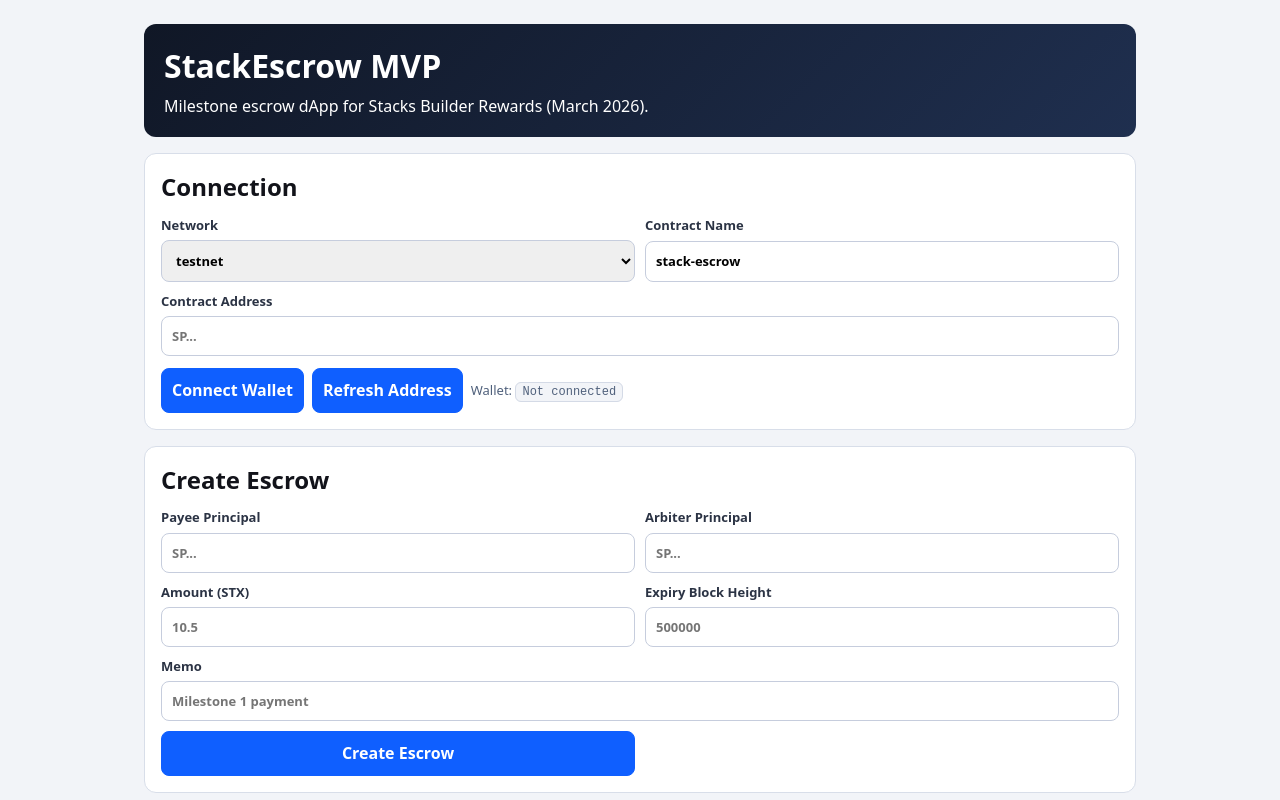
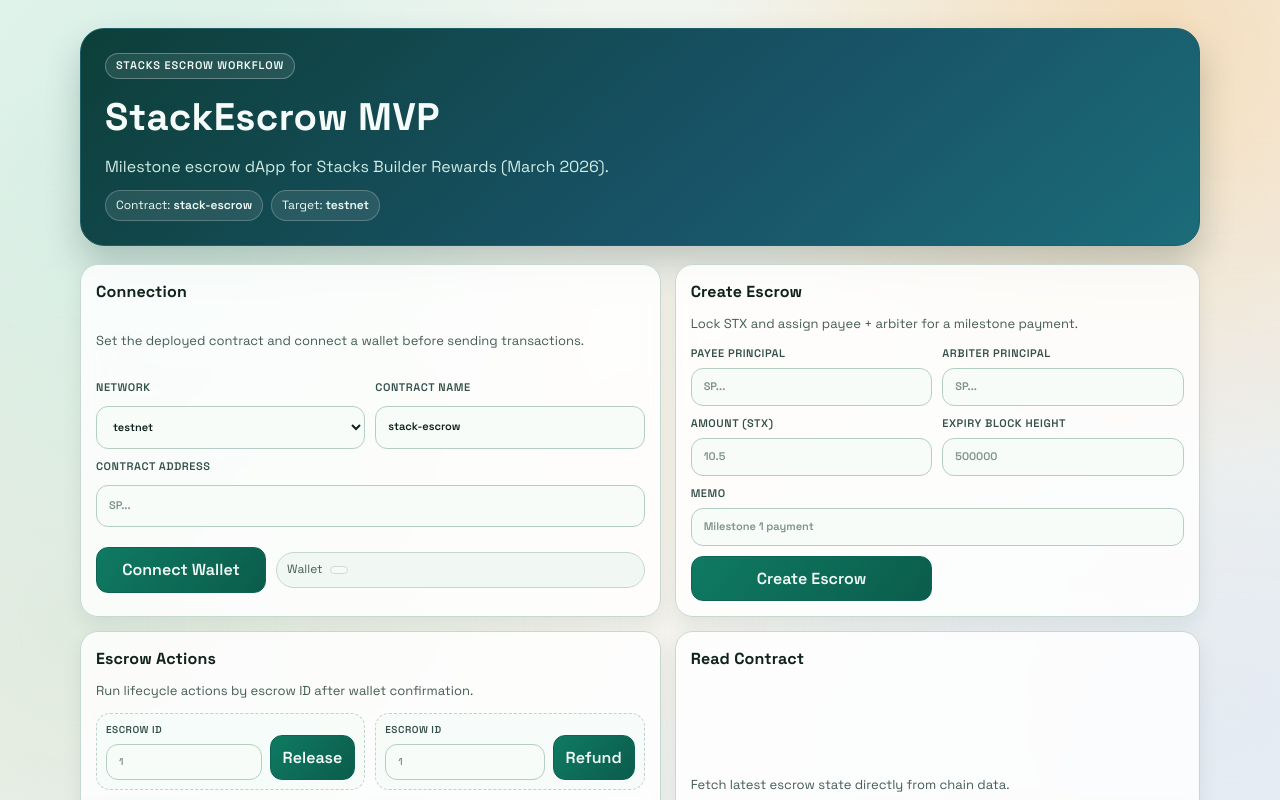
Before and after one commit to lawesst/stack-escrow, a website built with Vite: page web/index.html in a window 1280 px wide. Both pictures are taken after a click on the button "Connect Wallet". Shown: the top 800 px of the page. Built offline with nearby package versions, Linux system fonts and the light colour scheme; what @stacks/connect would draw is missing.

Commit message:
Use connect() wallet flow and polish connect-only UI

```diff
--- a/web/src/main.ts
+++ b/web/src/main.ts
@@ -1,6 +1,6 @@
 import './style.css';
 
-import { request, showConnect } from '@stacks/connect';
+import { connect, request } from '@stacks/connect';
 import {
   boolCV,
   cvToJSON,
@@ -17,11 +17,6 @@
   contractAddress: string;
   contractName: string;
   network: AppNetwork;
-};
-
-const APP_DETAILS = {
-  name: 'StackEscrow',
-  icon: 'https://www.stacks.co/favicon.ico',
 };
 
 const STORAGE_KEY = 'stackescrow:config';
@@ -103,13 +98,23 @@
   return BigInt(value);
 }
 
-async function refreshWalletAddress(): Promise<void> {
+function setWalletAddress(address: string): void {
+  state.walletAddress = address;
+  must<HTMLSpanElement>('#wallet-address').textContent = address || 'Not connected';
+}
+
+function resolveStxAddress(addresses: Array<{ symbol?: string; address: string }>): string {
+  return addresses.find(addr => addr.symbol === 'STX')?.address ?? addresses[0]?.address ?? '';
+}
+
+async function connectWallet(): Promise<void> {
   const config = currentConfig();
-  const result = await request('stx_getAddresses', { network: config.network });
-  const stxAddress = result.addresses.find(addr => addr.symbol === 'STX')?.address ?? result.addresses[0]?.address ?? '';
-
-  state.walletAddress = stxAddress;
-  must<HTMLSpanElement>('#wallet-address').textContent = stxAddress || 'Not connected';
+  const result = await connect({ network: config.network });
+  const stxAddress = resolveStxAddress(result.addresses);
+  if (!stxAddress) {
+    throw new Error('No wallet address returned');
+  }
+  setWalletAddress(stxAddress);
 }
 
 async function runContractCall(functionName: string, functionArgs: ClarityValue[]): Promise<void> {
@@ -240,13 +245,20 @@
 
   document.querySelector<HTMLDivElement>('#app')!.innerHTML = `
     <div class="shell">
-      <header>
+      <header class="hero">
+        <span class="hero-kicker">Stacks Escrow Workflow</span>
         <h1>StackEscrow MVP</h1>
         <p>Milestone escrow dApp for Stacks Builder Rewards (March 2026).</p>
+        <div class="hero-chips">
+          <span class="chip">Contract: <strong>stack-escrow</strong></span>
+          <span class="chip">Target: <strong>testnet</strong></span>
+        </div>
       </header>
 
+      <div class="layout-grid">
         <section class="panel">
           <h2>Connection</h2>
+          <p class="panel-intro">Set the deployed contract and connect a wallet before sending transactions.</p>
           <div class="grid two">
             <label>
               Network
@@ -270,13 +282,13 @@
 
           <div class="actions">
             <button id="connect-wallet" type="button">Connect Wallet</button>
-          <button id="refresh-wallet" type="button">Refresh Address</button>
-          <span class="muted">Wallet: <code id="wallet-address">Not connected</code></span>
+            <span class="wallet-pill">Wallet <code id="wallet-address">Not connected</code></span>
           </div>
         </section>
 
         <section class="panel">
           <h2>Create Escrow</h2>
+          <p class="panel-intro">Lock STX and assign payee + arbiter for a milestone payment.</p>
           <form id="create-form" class="grid two">
             <label>
               Payee Principal
@@ -304,7 +316,8 @@
 
         <section class="panel">
           <h2>Escrow Actions</h2>
-        <div class="grid two">
+          <p class="panel-intro">Run lifecycle actions by escrow ID after wallet confirmation.</p>
+          <div class="action-grid">
             <form id="release-form" class="inline-form">
               <label>Escrow ID <input name="id" required placeholder="1" /></label>
               <button type="submit">Release</button>
@@ -342,17 +355,19 @@
 
         <section class="panel">
           <h2>Read Contract</h2>
+          <p class="panel-intro">Fetch latest escrow state directly from chain data.</p>
           <form id="read-form" class="inline-form">
             <label>Escrow ID <input name="id" required placeholder="1" /></label>
             <button type="submit">Fetch Escrow</button>
           </form>
         </section>
 
-      <section class="panel">
+        <section class="panel panel-output">
           <h2>Output</h2>
           <div id="status" data-mode="ok">Ready</div>
           <pre id="result">{}</pre>
         </section>
+      </div>
     </div>
   `;
 
@@ -366,27 +381,17 @@
 
   must<HTMLButtonElement>('#connect-wallet').addEventListener('click', async () => {
     try {
-      currentConfig();
-      await showConnect({
-        appDetails: APP_DETAILS,
-        redirectTo: '/',
-        onFinish: async () => {
-          await refreshWalletAddress();
+      await connectWallet();
       setStatus('Wallet connected', 'ok');
-        },
-        onCancel: () => setStatus('Wallet connection cancelled', 'warn'),
-      });
     } catch (error) {
-      setStatus(error instanceof Error ? error.message : 'Wallet connect failed', 'err');
+      const message = error instanceof Error ? error.message : 'Wallet connect failed';
+      if (/cancel/i.test(message)) {
+        setStatus('Wallet connection cancelled', 'warn');
+      } else if (/no wallet address/i.test(message)) {
+        setStatus('Connected wallet returned no address', 'err');
+      } else {
+        setStatus(message, 'err');
       }
-  });
-
-  must<HTMLButtonElement>('#refresh-wallet').addEventListener('click', async () => {
-    try {
-      await refreshWalletAddress();
-      setStatus('Wallet address refreshed', 'ok');
-    } catch (error) {
-      setStatus(error instanceof Error ? error.message : 'Failed to refresh wallet address', 'err');
     }
   });
 
--- a/web/src/style.css
+++ b/web/src/style.css
@@ -1,16 +1,62 @@
+@import url('https://fonts.googleapis.com/css2?family=IBM+Plex+Mono:wght@400;500&family=Space+Grotesk:wght@400;500;600;700&display=swap');
+
 :root {
-  font-family: ui-sans-serif, system-ui, -apple-system, Segoe UI, Roboto, sans-serif;
-  color: #12131a;
-  background: #f2f4f8;
-  line-height: 1.4;
+  --font-ui: 'Space Grotesk', 'Trebuchet MS', sans-serif;
+  --font-mono: 'IBM Plex Mono', 'Courier New', monospace;
+  --ink: #10221d;
+  --ink-soft: #455c55;
+  --surface: rgba(255, 255, 255, 0.84);
+  --surface-strong: #f7fcf9;
+  --line: #c6d8cf;
+  --brand: #0f7a62;
+  --brand-strong: #0b5c4b;
+  --brand-soft: #e3f4ee;
+  --warning-soft: #fff3dc;
+  --warning-line: #efd191;
+  --warning-ink: #7f5806;
+  --danger-soft: #fde9e9;
+  --danger-line: #efb6b6;
+  --danger-ink: #7e2d2d;
+  --ok-soft: #e6f6ee;
+  --ok-line: #9fd5ba;
+  --ok-ink: #115f3c;
+  --radius-xl: 24px;
+  --radius-lg: 18px;
+  --radius-md: 12px;
 }
 
 * {
   box-sizing: border-box;
 }
 
+html,
+body {
+  min-height: 100%;
+}
+
 body {
   margin: 0;
+  font-family: var(--font-ui);
+  color: var(--ink);
+  background:
+    radial-gradient(circle at 12% 18%, #d6f0e6 0, #d6f0e600 35%),
+    radial-gradient(circle at 90% 5%, #f4ddbc 0, #f4ddbc00 32%),
+    linear-gradient(160deg, #edf5f1 0%, #f7f3ea 56%, #eef3f7 100%);
+  background-attachment: fixed;
+  line-height: 1.45;
+  position: relative;
+}
+
+body::before {
+  content: '';
+  position: fixed;
+  inset: -24% -18%;
+  z-index: -1;
+  pointer-events: none;
+  background:
+    radial-gradient(circle at 18% 68%, #bddfce66 0, #bddfce00 33%),
+    radial-gradient(circle at 84% 75%, #d3dff066 0, #d3dff000 34%);
+  animation: drift 14s ease-in-out infinite alternate;
 }
 
 h1,
@@ -20,37 +66,122 @@
 }
 
 code {
-  background: #f2f4f8;
-  border: 1px solid #d4dae6;
-  border-radius: 6px;
-  padding: 2px 6px;
+  font-family: var(--font-mono);
   font-size: 12px;
+  border-radius: 999px;
+  padding: 3px 8px;
+  border: 1px solid #d0ddd6;
+  background: #f4faf7;
 }
 
 .shell {
-  max-width: 1040px;
+  max-width: 1160px;
   margin: 0 auto;
+  padding: 28px 20px 36px;
+  display: grid;
+  gap: 18px;
+}
+
+.hero {
+  border-radius: var(--radius-xl);
+  border: 1px solid #1d5e67;
+  background: linear-gradient(140deg, #0d3f39 0%, #185266 57%, #1b6c7a 100%);
+  color: #f4fbf8;
   padding: 24px;
   display: grid;
-  gap: 16px;
+  gap: 10px;
+  box-shadow: 0 18px 34px #10332f3b;
+  animation: slide-up 420ms ease-out both;
 }
 
-header {
-  background: linear-gradient(135deg, #101726 0%, #1f2f4f 100%);
-  color: #ffffff;
-  border-radius: 12px;
-  padding: 20px;
+.hero-kicker {
+  width: max-content;
+  border: 1px solid #ffffff47;
+  background: #ffffff17;
+  border-radius: 999px;
+  padding: 4px 10px;
+  font-size: 11px;
+  font-weight: 600;
+  letter-spacing: 0.08em;
+  text-transform: uppercase;
+}
+
+.hero h1 {
+  font-size: clamp(1.6rem, 3.8vw, 2.4rem);
+  letter-spacing: 0.01em;
+}
+
+.hero p {
+  color: #d0ece3;
+  max-width: 72ch;
+}
+
+.hero-chips {
+  display: flex;
+  flex-wrap: wrap;
+  gap: 8px;
+  margin-top: 2px;
+}
+
+.chip {
+  border-radius: 999px;
+  border: 1px solid #ffffff38;
+  background: #ffffff18;
+  padding: 6px 10px;
+  font-size: 12px;
+  color: #effaf5;
+}
+
+.chip strong {
+  font-weight: 600;
+}
+
+.layout-grid {
   display: grid;
-  gap: 6px;
+  grid-template-columns: 1.05fr 0.95fr;
+  gap: 14px;
 }
 
 .panel {
-  background: #ffffff;
-  border: 1px solid #d8dee9;
-  border-radius: 12px;
-  padding: 16px;
+  background: var(--surface);
+  border: 1px solid var(--line);
+  border-radius: var(--radius-lg);
+  padding: 15px;
   display: grid;
   gap: 12px;
+  box-shadow: 0 8px 20px #10312b14;
+  backdrop-filter: blur(8px);
+  animation: fade-up 460ms ease-out both;
+}
+
+.layout-grid .panel:nth-child(1) {
+  animation-delay: 40ms;
+}
+
+.layout-grid .panel:nth-child(2) {
+  animation-delay: 80ms;
+}
+
+.layout-grid .panel:nth-child(3) {
+  animation-delay: 120ms;
+}
+
+.layout-grid .panel:nth-child(4) {
+  animation-delay: 160ms;
+}
+
+.layout-grid .panel:nth-child(5) {
+  animation-delay: 200ms;
+}
+
+.panel h2 {
+  font-size: 1rem;
+  letter-spacing: 0.01em;
+}
+
+.panel-intro {
+  color: var(--ink-soft);
+  font-size: 13px;
 }
 
 .grid {
@@ -62,6 +193,12 @@
   grid-template-columns: repeat(2, minmax(0, 1fr));
 }
 
+.action-grid {
+  display: grid;
+  gap: 10px;
+  grid-template-columns: repeat(2, minmax(0, 1fr));
+}
+
 .full {
   grid-column: 1 / -1;
 }
@@ -69,33 +206,89 @@
 label {
   display: grid;
   gap: 6px;
-  font-size: 13px;
+  font-size: 11px;
   font-weight: 600;
-  color: #2b3344;
+  letter-spacing: 0.05em;
+  text-transform: uppercase;
+  color: #35504a;
 }
 
 input,
 select,
-button,
-textarea {
+button {
   width: 100%;
-  border: 1px solid #c6cddd;
-  border-radius: 8px;
+  border: 1px solid #b4cec2;
+  border-radius: var(--radius-md);
   font-size: 14px;
-  padding: 10px;
+  padding: 10px 12px;
   font: inherit;
+  color: var(--ink);
+  transition: border-color 130ms ease, box-shadow 130ms ease, transform 130ms ease, filter 130ms ease;
+}
+
+input,
+select {
+  background: var(--surface-strong);
+}
+
+input::placeholder {
+  color: #7e918a;
+}
+
+input:focus-visible,
+select:focus-visible,
+button:focus-visible {
+  outline: none;
+  border-color: var(--brand);
+  box-shadow: 0 0 0 3px #0f7a6230;
 }
 
 button {
-  background: #0f5fff;
-  border-color: #0f5fff;
-  color: #ffffff;
+  background: linear-gradient(130deg, var(--brand) 0%, var(--brand-strong) 100%);
+  color: #f2fbf7;
+  border-color: #0d6452;
   font-weight: 600;
   cursor: pointer;
 }
 
 button:hover {
-  filter: brightness(0.95);
+  transform: translateY(-1px);
+  filter: brightness(1.02);
+}
+
+button:active {
+  transform: translateY(0);
+}
+
+.actions {
+  display: grid;
+  grid-template-columns: auto minmax(0, 1fr);
+  gap: 10px;
+  align-items: center;
+}
+
+.actions button {
+  width: auto;
+  min-width: 170px;
+}
+
+.wallet-pill {
+  display: inline-flex;
+  align-items: center;
+  gap: 7px;
+  border-radius: 999px;
+  border: 1px solid #c5d7cf;
+  background: #f1f8f4;
+  padding: 8px 10px;
+  font-size: 12px;
+  color: var(--ink-soft);
+  max-width: 100%;
+}
+
+.wallet-pill code {
+  max-width: 360px;
+  overflow-x: auto;
+  white-space: nowrap;
 }
 
 .inline-form {
@@ -103,10 +296,14 @@
   grid-template-columns: minmax(0, 1fr) auto;
   gap: 8px;
   align-items: end;
+  border: 1px dashed #bfd4c9;
+  border-radius: 14px;
+  background: #f5fbf8bd;
+  padding: 9px;
 }
 
 .inline-form label {
-  font-size: 12px;
+  font-size: 10px;
 }
 
 .inline-form button {
@@ -114,70 +311,116 @@
   white-space: nowrap;
 }
 
-.actions {
-  display: flex;
-  gap: 8px;
-  align-items: center;
-  flex-wrap: wrap;
-}
-
-.actions button {
-  width: auto;
-}
-
-.muted {
-  color: #50617c;
-  font-size: 13px;
+.panel-output {
+  grid-column: 1 / -1;
 }
 
 #status {
-  border-radius: 8px;
-  padding: 10px;
+  border-radius: var(--radius-md);
+  padding: 10px 12px;
   font-size: 13px;
   font-weight: 600;
   border: 1px solid transparent;
 }
 
 #status[data-mode='ok'] {
-  color: #0d5f38;
-  background: #e7f6ee;
-  border-color: #9dd5b7;
+  color: var(--ok-ink);
+  background: var(--ok-soft);
+  border-color: var(--ok-line);
 }
 
 #status[data-mode='warn'] {
-  color: #825300;
-  background: #fff5df;
-  border-color: #f0d28a;
+  color: var(--warning-ink);
+  background: var(--warning-soft);
+  border-color: var(--warning-line);
 }
 
 #status[data-mode='err'] {
-  color: #8a2323;
-  background: #fdeaea;
-  border-color: #f3aaaa;
+  color: var(--danger-ink);
+  background: var(--danger-soft);
+  border-color: var(--danger-line);
 }
 
 #result {
   margin: 0;
-  background: #0f172a;
-  color: #b6f1d6;
-  border-radius: 8px;
-  padding: 12px;
+  min-height: 170px;
+  border-radius: 14px;
+  padding: 13px;
   overflow: auto;
-  min-height: 120px;
+  border: 1px solid #2e4942;
+  background: linear-gradient(180deg, #0e1f1c 0%, #101f24 100%);
+  color: #b7f0d8;
+  font-family: var(--font-mono);
+  font-size: 12.5px;
+  line-height: 1.45;
 }
 
-@media (max-width: 840px) {
+@keyframes fade-up {
+  from {
+    opacity: 0;
+    transform: translateY(12px);
+  }
+  to {
+    opacity: 1;
+    transform: translateY(0);
+  }
+}
+
+@keyframes slide-up {
+  from {
+    opacity: 0;
+    transform: translateY(8px);
+  }
+  to {
+    opacity: 1;
+    transform: translateY(0);
+  }
+}
+
+@keyframes drift {
+  from {
+    transform: translateY(0);
+  }
+  to {
+    transform: translateY(18px);
+  }
+}
+
+@media (max-width: 980px) {
+  .layout-grid {
+    grid-template-columns: 1fr;
+  }
+}
+
+@media (max-width: 860px) {
   .shell {
-    padding: 14px;
+    padding: 15px 12px 24px;
+  }
+
+  .hero {
+    border-radius: 18px;
+    padding: 18px;
   }
 
   .grid.two,
+  .action-grid,
   .inline-form {
     grid-template-columns: 1fr;
   }
 
-  .inline-form button,
-  .actions button {
+  .actions {
+    grid-template-columns: 1fr;
+    align-items: stretch;
+  }
+
+  .actions button,
+  .inline-form button {
     width: 100%;
   }
+
+  .wallet-pill {
+    width: 100%;
+    justify-content: space-between;
+    border-radius: var(--radius-md);
+  }
 }
```
Also changed, not shown: web/src/main.test.ts (+34 -40 lines). Lines whose indentation alone changed are shown as unchanged.
